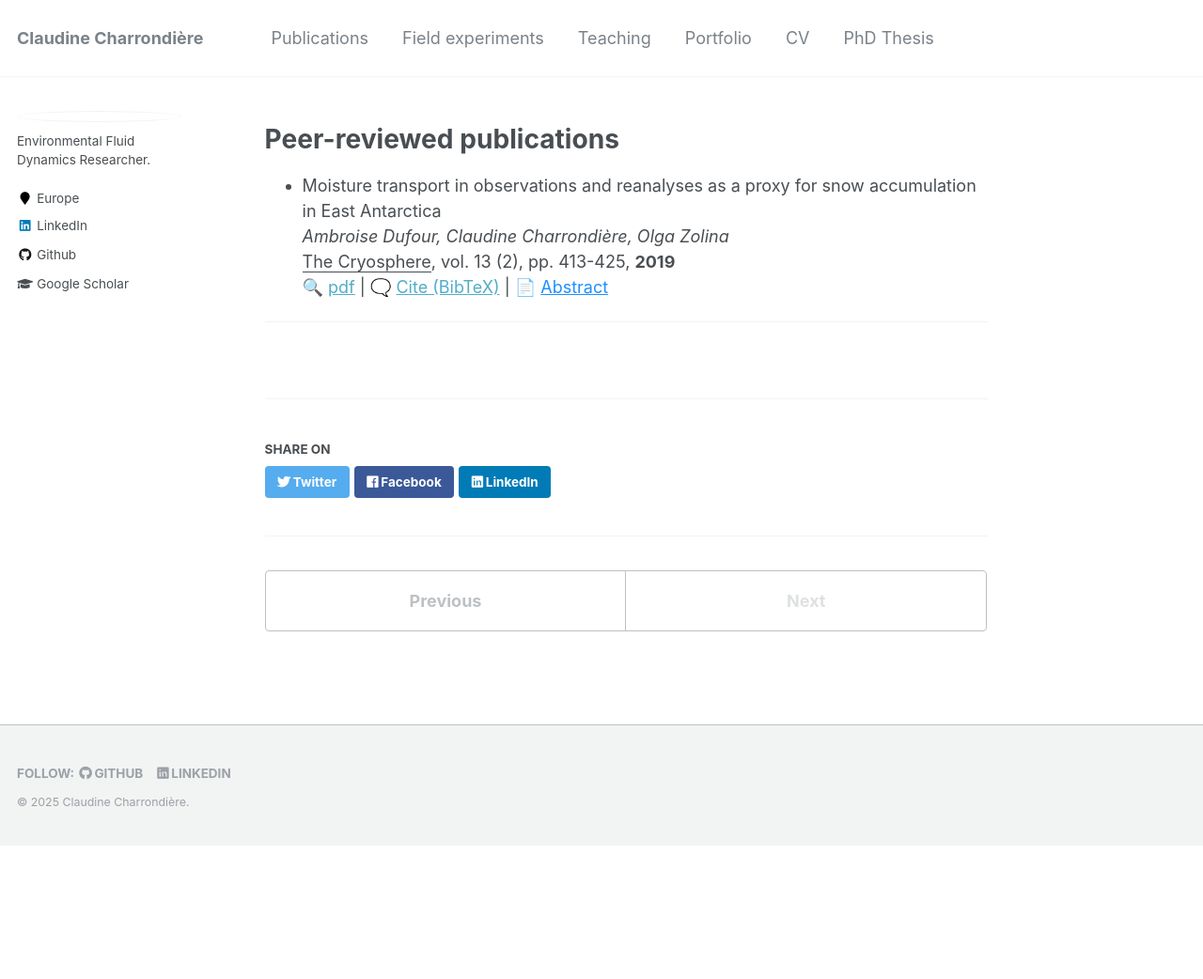
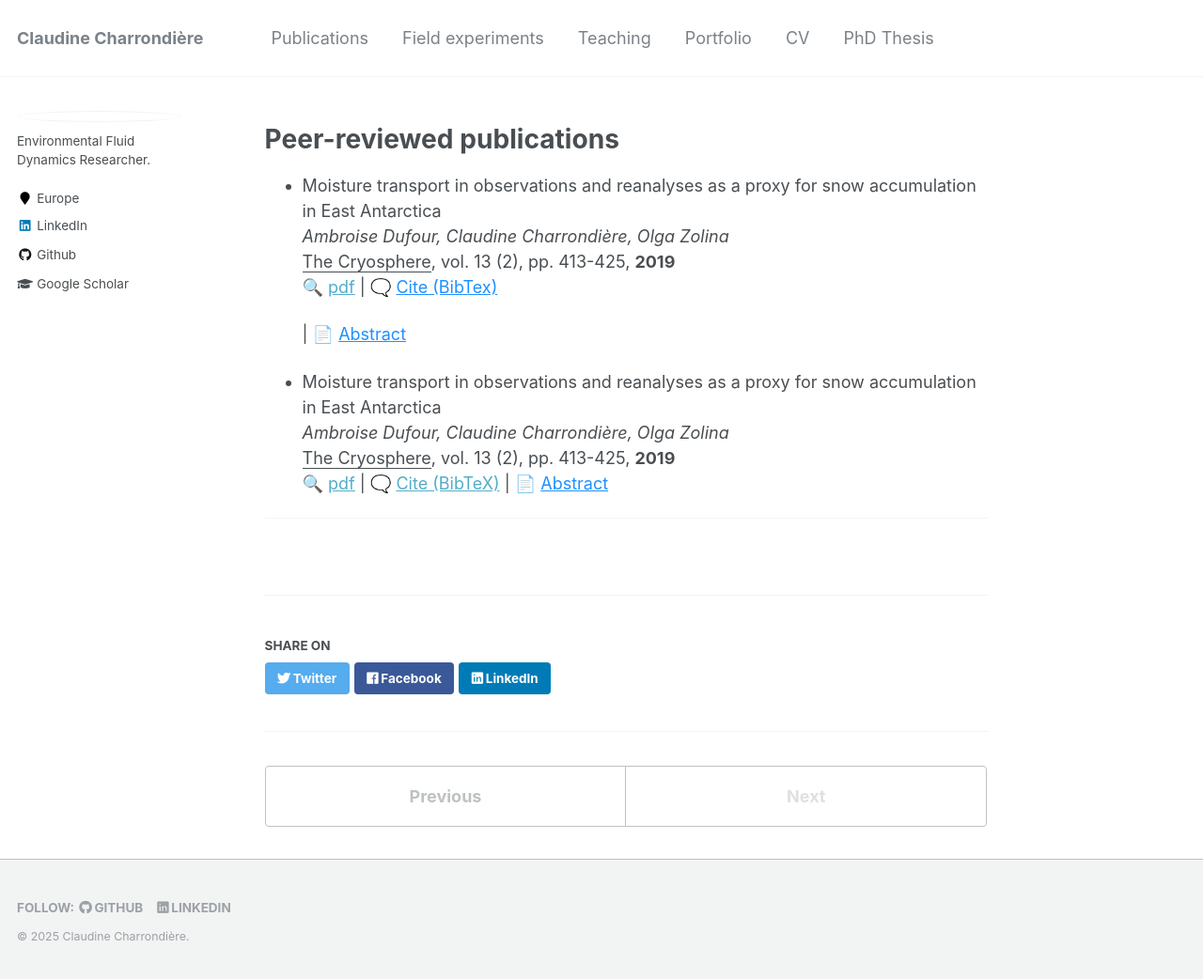
Before and after one commit to ClaudineCharrondiere/claudinecharrondiere.github.io, a Jekyll site: the page built from _publications/Publis.md, in a window 1280 px wide. Shown: the whole page at 94% size. Built offline with Jekyll 4.4.1, drawn with Linux system fonts in a browser that asks for light colours; before the commit the page ends 900 px from its top, so only the background shows below that; some of the changed lines change nothing that is shown.

Commit message:
mise a jour

```diff
--- a/_publications/Publis.md
+++ b/_publications/Publis.md
@@ -4,6 +4,67 @@
 permalink: /publications/
 ---
 # Peer-reviewed publications
+
+- Moisture transport in observations and reanalyses as a proxy for snow accumulation in East Antarctica
+  *Ambroise Dufour, Claudine Charrondière, Olga Zolina*
+  <ins>The Cryosphere</ins>, vol. 13 (2), pp. 413-425, **2019**
+  🔍 [pdf](https://tc.copernicus.org/articles/13/413/2019/) | 🗨️ <a href="#" class="abstract-link" onclick="showAbstract()">Cite (BibTex)</a>
+
+  <div id="abstractPopup" style="display:none; position:fixed; top:50%; left:50%; transform:translate(-50%, -50%); background:white; padding:20px; border:1px solid black; box-shadow:0px 4px 6px rgba(0,0,0,0.1); width:auto; max-width:90%; min-width:300px;">
+    <p>mon texte bobtec</p>
+    <button onclick="closeAbstract()">Close</button>
+  </div>
+
+  <script>
+    function showAbstract() {
+      document.getElementById("abstractPopup").style.display = "block";
+    }
+    function closeAbstract() {
+      document.getElementById("abstractPopup").style.display = "none";
+    }
+  </script>
+
+  <style>
+    .abstract-link {
+      color: #1e90ff; /* Même bleu que le lien PDF */
+      text-decoration: underline;
+      cursor: pointer;
+    }
+    .abstract-link:hover {
+      text-decoration: none; /* Enlève le changement de couleur au survol */
+    }
+  </style>
+
+
+  | 📄
+<a href="#" class="abstract-link" onclick="showAbstract()">Abstract</a>
+
+  <div id="abstractPopup" style="display:none; position:fixed; top:50%; left:50%; transform:translate(-50%, -50%); background:white; padding:20px; border:1px solid black; box-shadow:0px 4px 6px rgba(0,0,0,0.1); width:auto; max-width:90%; min-width:300px;">
+    <p>Atmospheric moisture convergence on ice sheets provides an estimate of snow accumulation, which is critical to quantifying sea-level changes. In the case of East Antarctica, we computed moisture transport from 1980 to 2016 in five reanalyses and in radiosonde observations. Moisture convergence in reanalyses is more consistent than net precipitation but still ranges from 72 to 96 mm&middot;yr&minus;1 in the four most recent reanalyses, ERA-Interim, NCEP CFSR, JRA 55 and MERRA 2. The representation of long-term variability in reanalyses is also inconsistent, which justified resorting to observations. Moisture fluxes are measured on a daily basis via radiosondes launched from a network of stations surrounding East Antarctica. Observations agree with reanalyses on the major role of extreme advection events and transient eddy fluxes. Although assimilated, the observations reveal processes that reanalyses cannot model, some due to a lack of horizontal and vertical resolution, especially the oldest, NCEP DOE R2. Additionally, the observational time series are not affected by new satellite data unlike the reanalyses. We formed pan-continental estimates of convergence by aggregating anomalies from all available stations. We found statistically significant trends neither in moisture convergence nor in precipitable water.</p>
+    <button onclick="closeAbstract()">Close</button>
+  </div>
+
+  <script>
+    function showAbstract() {
+      document.getElementById("abstractPopup").style.display = "block";
+    }
+    function closeAbstract() {
+      document.getElementById("abstractPopup").style.display = "none";
+    }
+  </script>
+
+  <style>
+    .abstract-link {
+      color: #1e90ff; /* Même bleu que le lien PDF */
+      text-decoration: underline;
+      cursor: pointer;
+    }
+    .abstract-link:hover {
+      text-decoration: none; /* Enlève le changement de couleur au survol */
+    }
+  </style>
+
+
 
 - Moisture transport in observations and reanalyses as a proxy for snow accumulation in East Antarctica
   *Ambroise Dufour, Claudine Charrondière, Olga Zolina*
```
